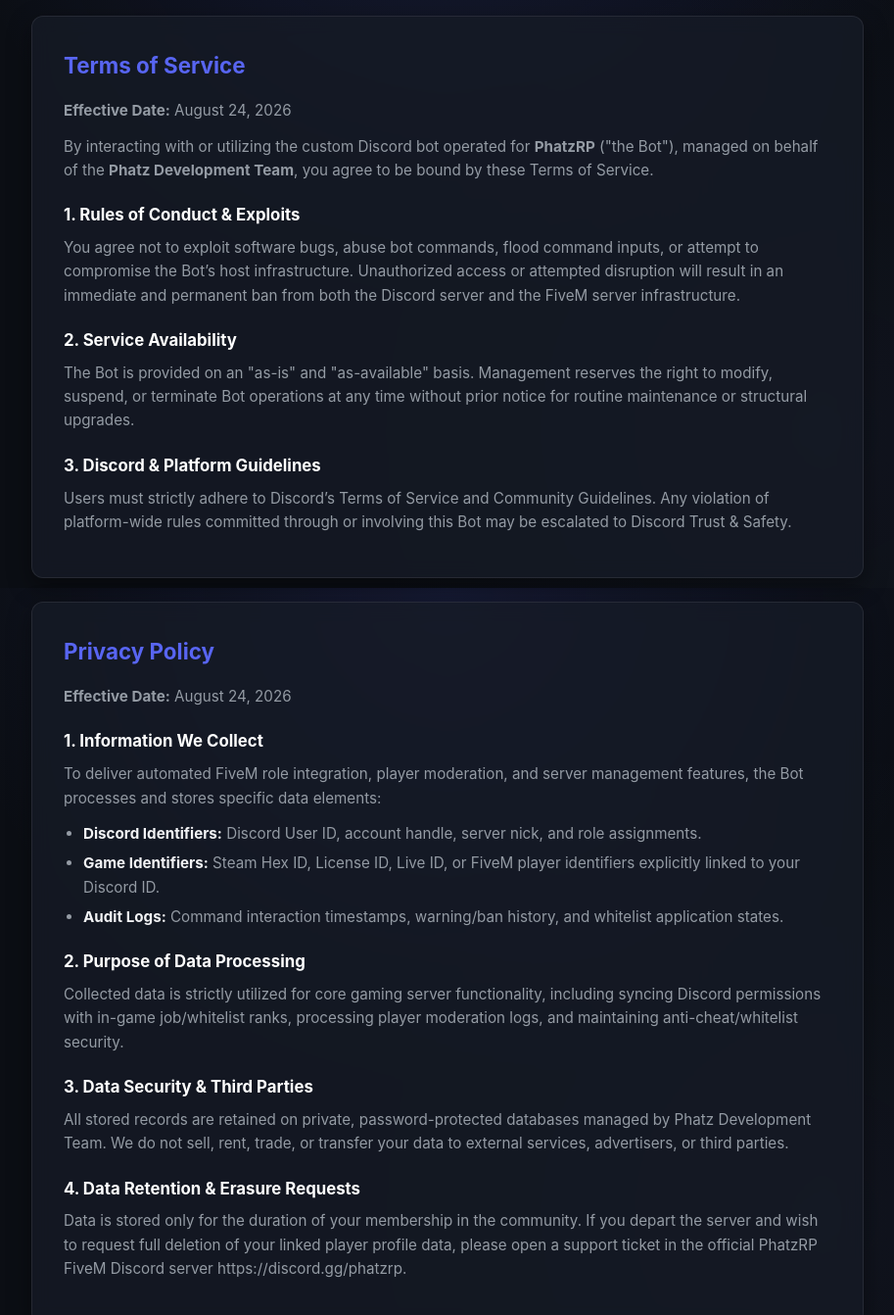
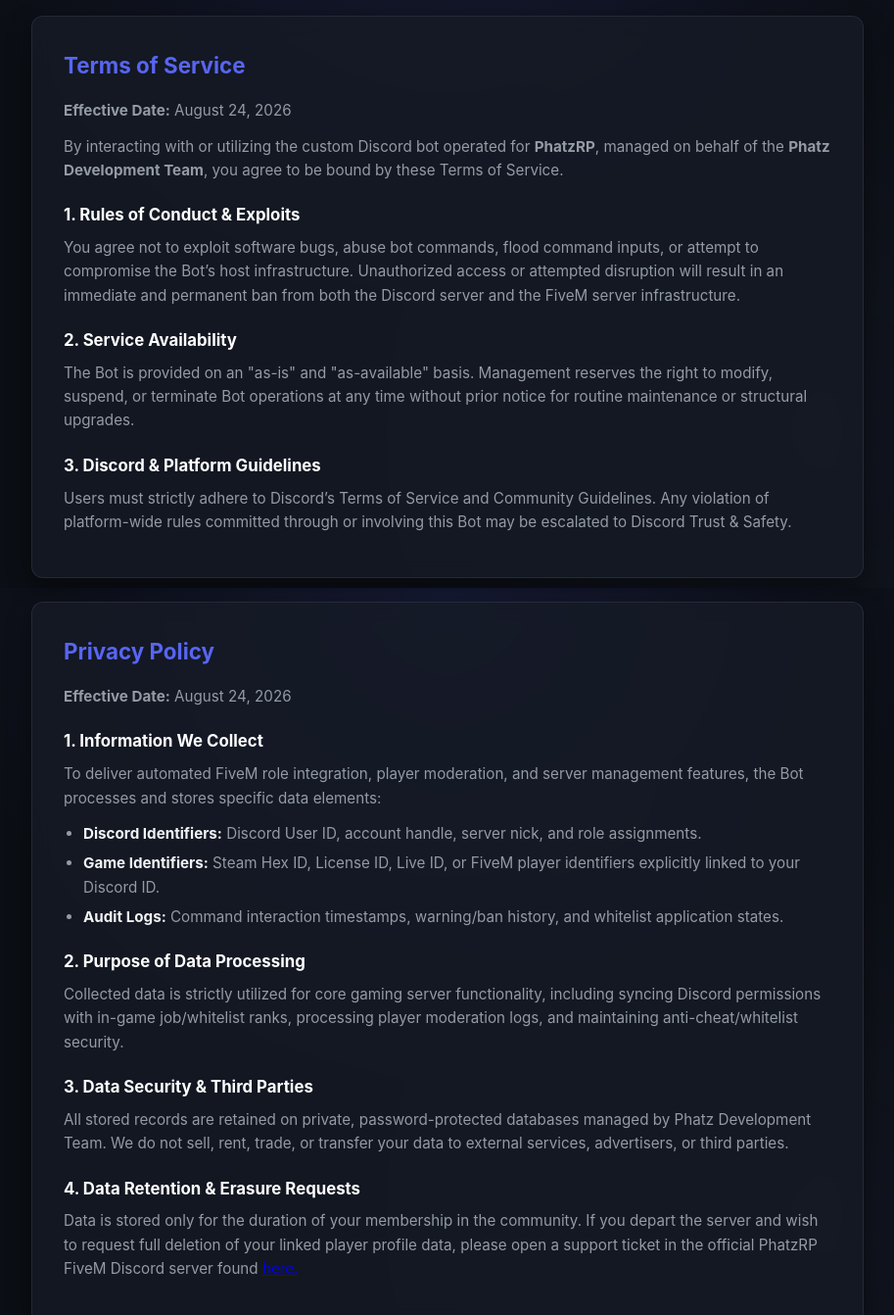
Before and after one commit to PhatzRoleplay/Bot-Legal-Privacy, a plain HTML site: page index.html in a window 1280 px wide. Shown: the part 200-1542 px from the top of the page at 98% size, without its empty margins (183-1096 px from the left). Drawn offline with Linux system fonts and the light colour scheme.

Commit message:
Update index.html

```diff
--- a/index.html
+++ b/index.html
@@ -141,7 +141,7 @@
     <div class="card">
         <h2>Terms of Service</h2>
         <p><strong>Effective Date:</strong> August 24, 2026</p>
-        <p>By interacting with or utilizing the custom Discord bot operated for <strong>PhatzRP</strong> ("the Bot"), managed on behalf of the <strong>Phatz Development Team</strong>, you agree to be bound by these Terms of Service.</p>
+        <p>By interacting with or utilizing the custom Discord bot operated for <strong>PhatzRP</strong>, managed on behalf of the <strong>Phatz Development Team</strong>, you agree to be bound by these Terms of Service.</p>
 
         <h3>1. Rules of Conduct & Exploits</h3>
         <p>You agree not to exploit software bugs, abuse bot commands, flood command inputs, or attempt to compromise the Bot’s host infrastructure. Unauthorized access or attempted disruption will result in an immediate and permanent ban from both the Discord server and the FiveM server infrastructure.</p>
@@ -172,7 +172,7 @@
         <p>All stored records are retained on private, password-protected databases managed by Phatz Development Team. We do not sell, rent, trade, or transfer your data to external services, advertisers, or third parties.</p>
 
         <h3>4. Data Retention & Erasure Requests</h3>
-        <p>Data is stored only for the duration of your membership in the community. If you depart the server and wish to request full deletion of your linked player profile data, please open a support ticket in the official PhatzRP FiveM Discord server https://discord.gg/phatzrp.</p>
+        <p>Data is stored only for the duration of your membership in the community. If you depart the server and wish to request full deletion of your linked player profile data, please open a support ticket in the official PhatzRP FiveM Discord server found <a href="https://discord.gg/phatzrp" target="_blank">here.</a> </p>
     </div>
 
     <footer>
```
